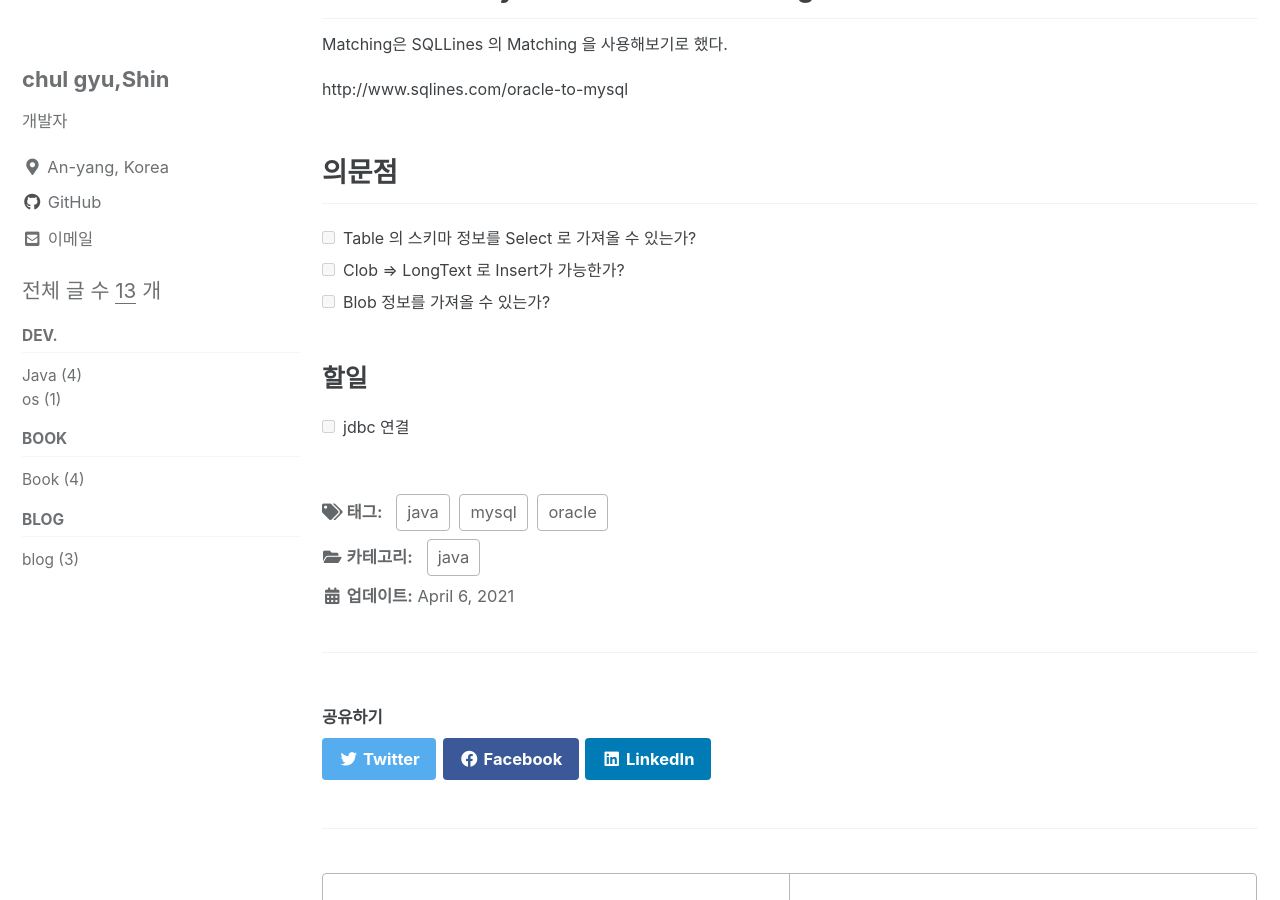
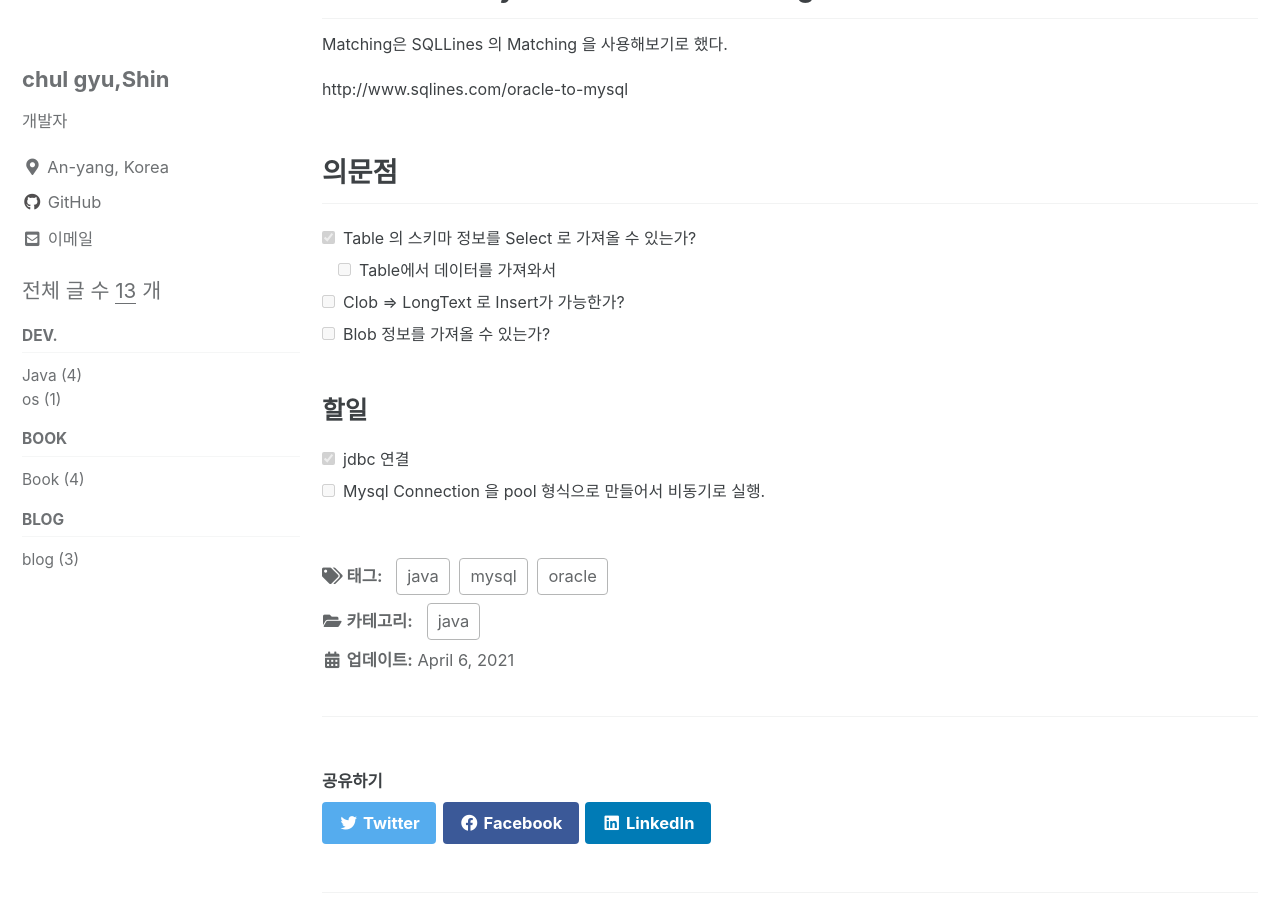
Before and after one commit to chulgs15/trifles, a Jekyll site: the page built from _posts/2021-04-11-oracle-to-mysql-migration.md, in a window 1280 px wide and 900 px high, scrolled down 890 px. Built offline with Jekyll 4.4.1, drawn with Linux system fonts in a browser that asks for light colours; cached includes are drawn as plain includes.

Commit message:
Update 2021-04-11-oracle-to-mysql-migration.md

```diff
--- a/_posts/2021-04-11-oracle-to-mysql-migration.md
+++ b/_posts/2021-04-11-oracle-to-mysql-migration.md
@@ -39,10 +39,12 @@ http://www.sqlines.com/oracle-to-mysql
 
 ## 의문점
 
-- [ ] Table 의 스키마 정보를 Select 로 가져올 수 있는가?
+- [x] Table 의 스키마 정보를 Select 로 가져올 수 있는가?
+  - [ ] Table에서 데이터를 가져와서
 - [ ] Clob => LongText 로 Insert가 가능한가?
 - [ ] Blob 정보를 가져올 수 있는가?
 
 ### 할일
 
-- [ ]  jdbc 연결
+- [x]  jdbc 연결
+- [ ]  Mysql Connection 을 pool 형식으로 만들어서 비동기로 실행.
```
